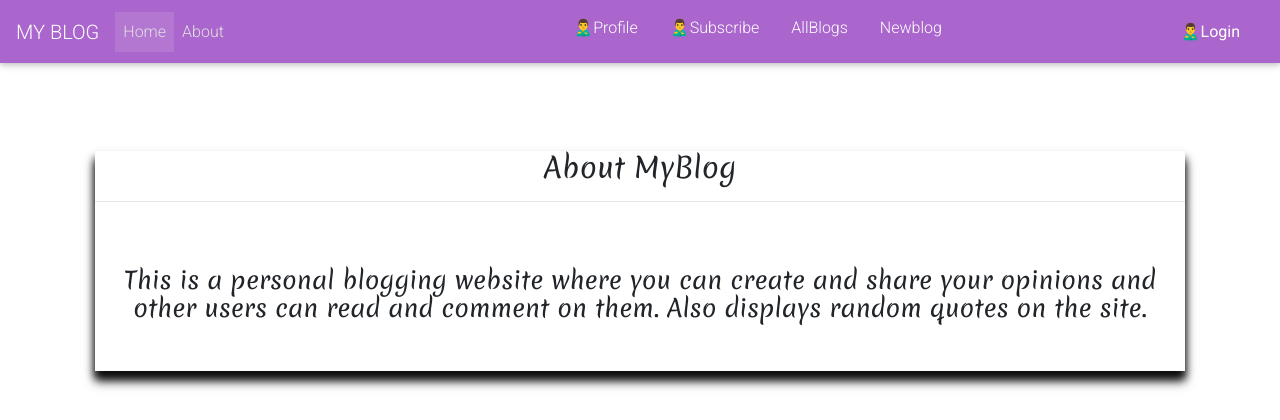
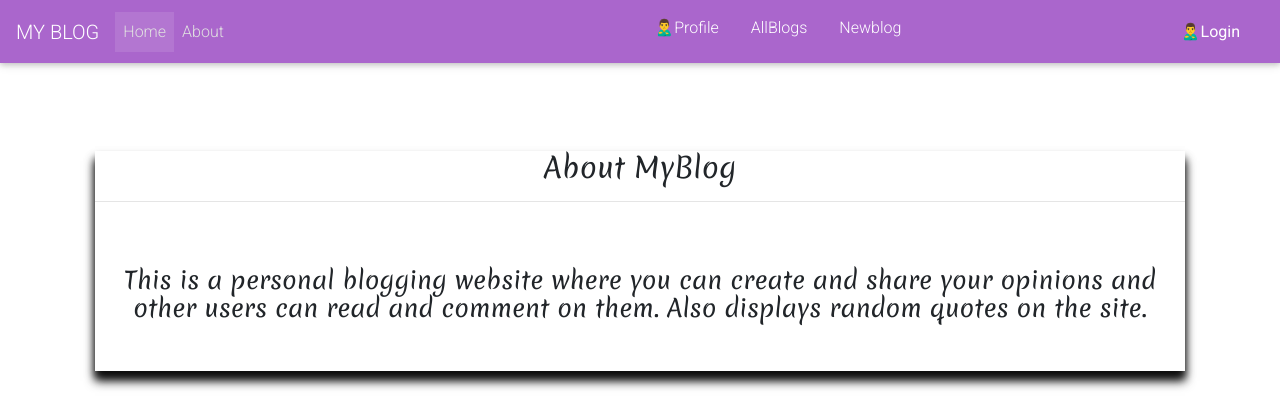
Before and after one commit to kitili/Blog-your-thoughts, a Flask app: page /about in a window 1280 px wide. Shown: the top 420 px of the page. Run offline with Flask 2, Linux system fonts and the light colour scheme; some libraries are stand-ins or nearby versions.

Commit message:
make it better

```diff
--- a/app/templates/index.html
+++ b/app/templates/index.html
@@ -29,7 +29,7 @@
     </div>
     <footer class="page-footer font-small dark secondary-color">
 
-        <div class="footer-copyright text-center py-3">© 2021 Copyright:kitili|
+        <div class="footer-copyright text-center py-3">© 2021 Copyright:kitili
             <a href="#"> MyBlog</a>
         </div>
 
--- a/app/templates/navbar.html
+++ b/app/templates/navbar.html
@@ -30,9 +30,6 @@
               <a class="nav-link text-white pr-4" aria-haspopup="true" aria-expanded="false" href="{{url_for('main.profile',uname=current_user.username)}}">🙎‍♂️Profile</a>
             </li>
 
-            <li>
-                <a class="nav-link text-white pr-4" aria-haspopup="true" aria-expanded="false" href="{{url_for('main.subscriber',uname=current_user.username)}}">🙎‍♂️Subscribe</a>
-            </li>
 
             <li>
               <a class="nav-link text-white pr-4" aria-haspopup="true" aria-expanded="false" href = "{{url_for('main.allBlogs')}}">AllBlogs</a>
```
